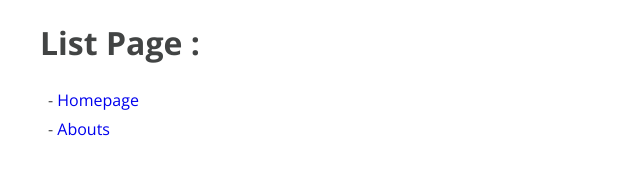
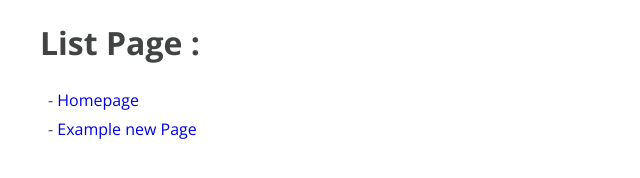
Before and after one commit to singgihsap/skeleton-html, a website: page index.html in a window 1280 px wide. Shown: the full height of the page, 0-640 px from the left. Drawn offline with nearby package versions, Linux system fonts and the light colour scheme.

Commit message:
Update new format skeleton

```diff
--- a/index.html
+++ b/index.html
@@ -30,7 +30,7 @@
         <h1>List Page :</h1>
         <ul>
             <li>- <a href="src/index.html">Homepage</a></li>
-            <li>- <a href="src/abouts.html">Abouts</a></li>
+            <li>- <a href="src/example-newpage.html">Example new Page</a></li>
         </ul>
     </body>
 </html>
```
